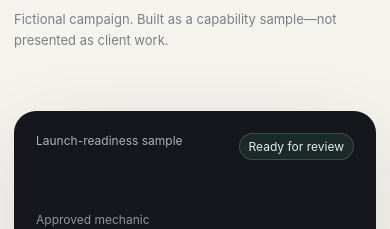
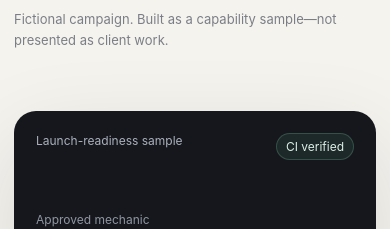
Before and after one commit to sandaruwantharaka172-star/promo-launch-qa-demo, a Next.js app: page / in a window 390 px wide. Shown: the part 780-1009 px from the top of the page. Built offline with nearby package versions, Linux system fonts and the light colour scheme.

Commit message:
polish: tighten buyer-facing copy and mobile presentation

```diff
--- a/src/app/page.tsx
+++ b/src/app/page.tsx
@@ -50,7 +50,7 @@ export default function Home() {
         <aside className="delivery-card" aria-label="Delivery summary">
           <div className="delivery-topline">
             <span>Launch-readiness sample</span>
-            <span className="live-chip">Ready for review</span>
+            <span className="live-chip">CI verified</span>
           </div>
           <div className="delivery-window">
             <span>Approved mechanic</span>
```
